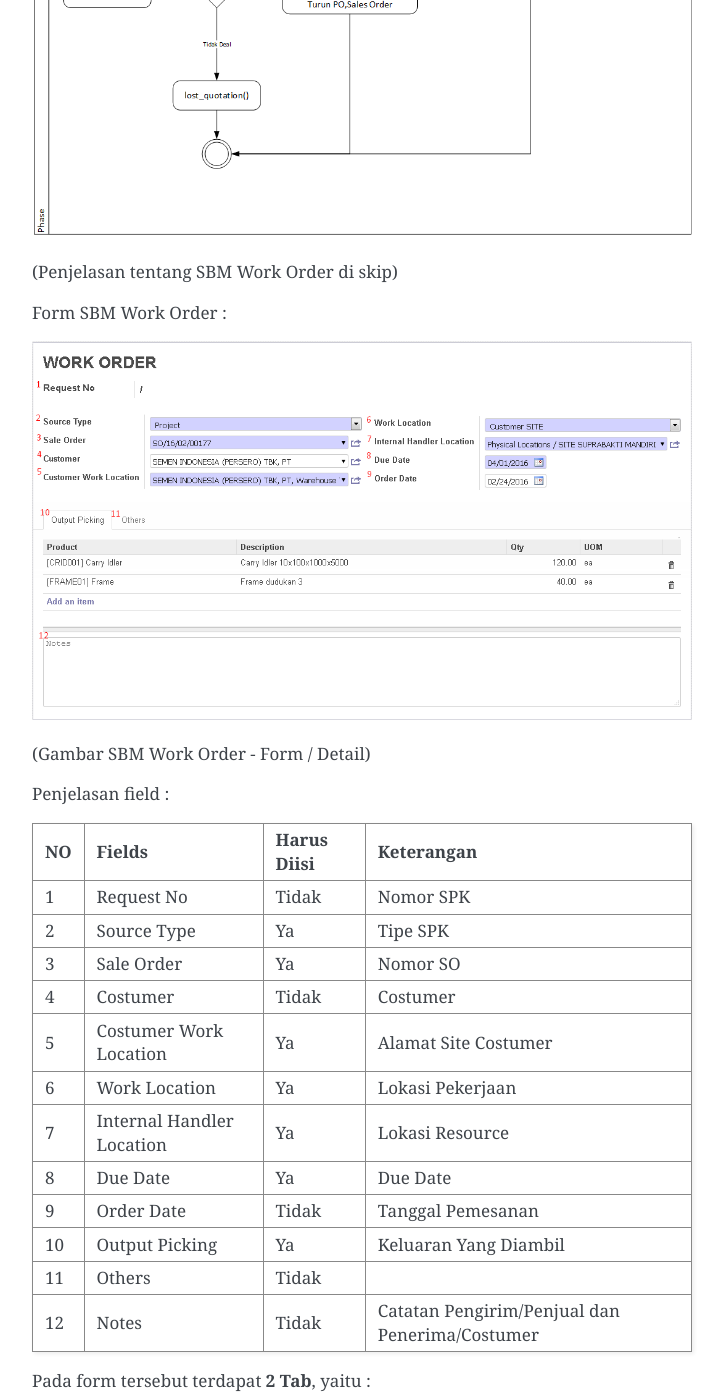
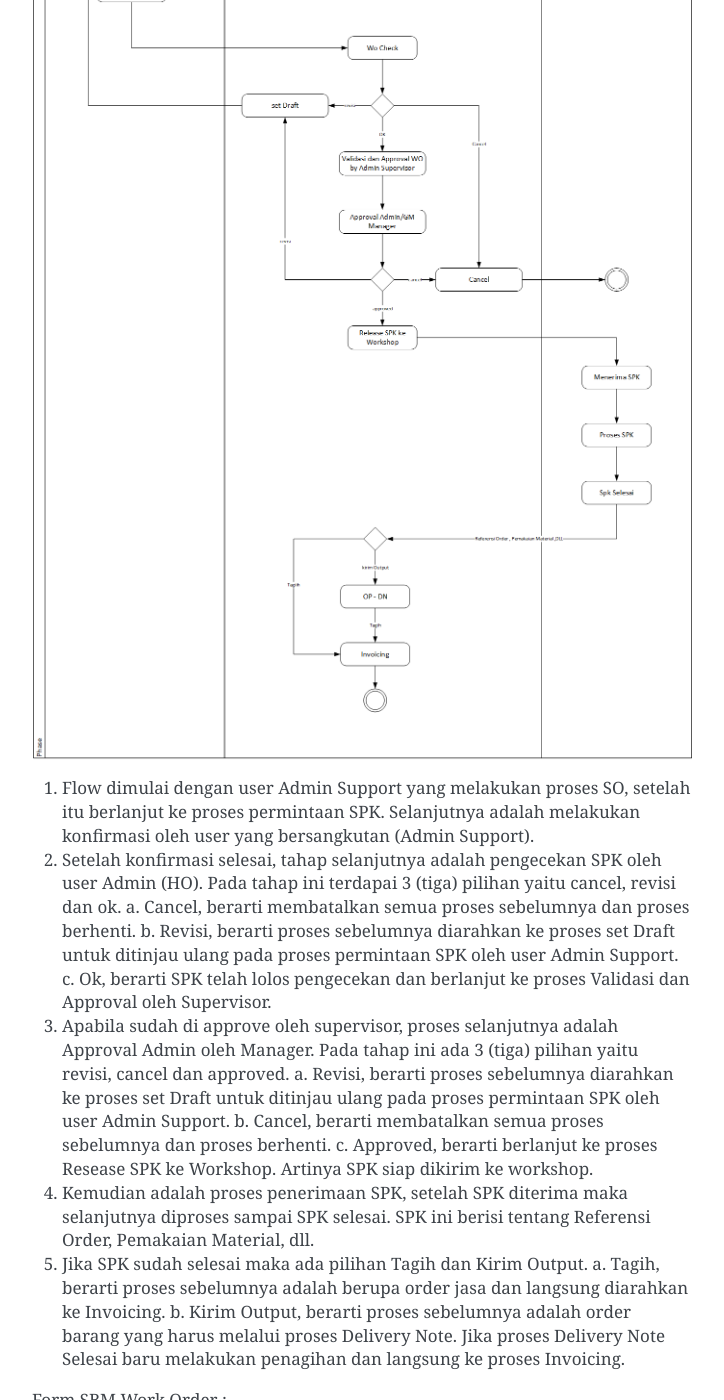
Before and after one commit to lajayuhniyarsyah/OpenERP-Supra-Doc, a Sphinx documentation site: the page built from source/pages/sales/wo/index.rst, in a window 1280 px wide and 1400 px high, scrolled down 547 px. Shown: the whole window, without its empty margins (388-1112 px from the left). Built offline with Sphinx 7.4.7, drawn with Linux system fonts in a browser that asks for light colours.

Commit message:
wo flowchart beserta deskripsi

```diff
--- a/source/pages/sales/wo/index.rst
+++ b/source/pages/sales/wo/index.rst
@@ -11,9 +11,17 @@ SBM Work Order, merupakan modul untuk.....
 
 Flow SBM Work Order
 
-.. image:: /img/quotation.png
+.. image:: /img/Gm50U.jpg
 
-(Penjelasan tentang SBM Work Order di skip)
+1. Flow dimulai dengan user Admin Support yang melakukan proses SO, setelah itu berlanjut ke proses permintaan SPK. Selanjutnya adalah melakukan konfirmasi oleh user yang bersangkutan (Admin Support).
+
+2. Setelah konfirmasi selesai, tahap selanjutnya adalah pengecekan SPK oleh user Admin (HO). Pada tahap ini terdapai 3 (tiga) pilihan yaitu cancel, revisi dan ok. a. Cancel, berarti membatalkan semua proses sebelumnya dan proses berhenti. b. Revisi, berarti proses sebelumnya diarahkan ke proses set Draft untuk ditinjau ulang pada proses permintaan SPK oleh user Admin Support. c. Ok, berarti SPK telah lolos pengecekan dan berlanjut ke proses Validasi dan Approval oleh Supervisor.
+
+3. Apabila sudah di approve oleh supervisor, proses selanjutnya adalah Approval Admin oleh Manager. Pada tahap ini ada 3 (tiga) pilihan yaitu revisi, cancel dan approved. a. Revisi, berarti proses sebelumnya diarahkan ke proses set Draft untuk ditinjau ulang pada proses permintaan SPK oleh user Admin Support. b. Cancel, berarti membatalkan semua proses sebelumnya dan proses berhenti. c. Approved, berarti berlanjut ke proses Resease SPK ke Workshop. Artinya SPK siap dikirim ke workshop.
+
+4. Kemudian adalah proses penerimaan SPK, setelah SPK diterima maka selanjutnya diproses sampai SPK selesai. SPK ini berisi tentang Referensi Order, Pemakaian Material, dll.
+
+5. Jika SPK sudah selesai maka ada pilihan Tagih dan Kirim Output. a. Tagih, berarti proses sebelumnya adalah berupa order jasa dan langsung diarahkan ke Invoicing. b. Kirim Output, berarti proses sebelumnya adalah order barang yang harus melalui proses Delivery Note. Jika proses Delivery Note Selesai baru melakukan penagihan dan langsung ke proses Invoicing.
 
 
 Form SBM Work Order :
```
Also changed, not shown: source/img/Gm50U.jpg (added).
